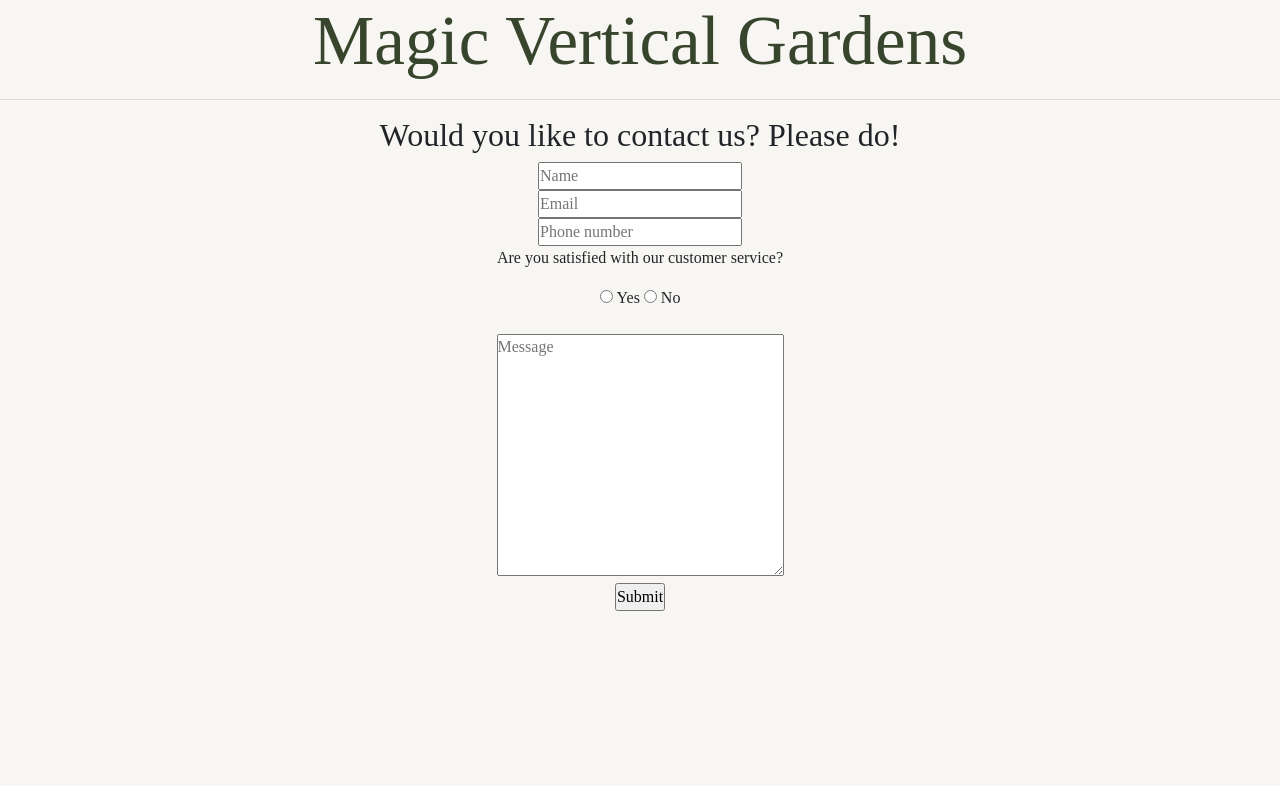
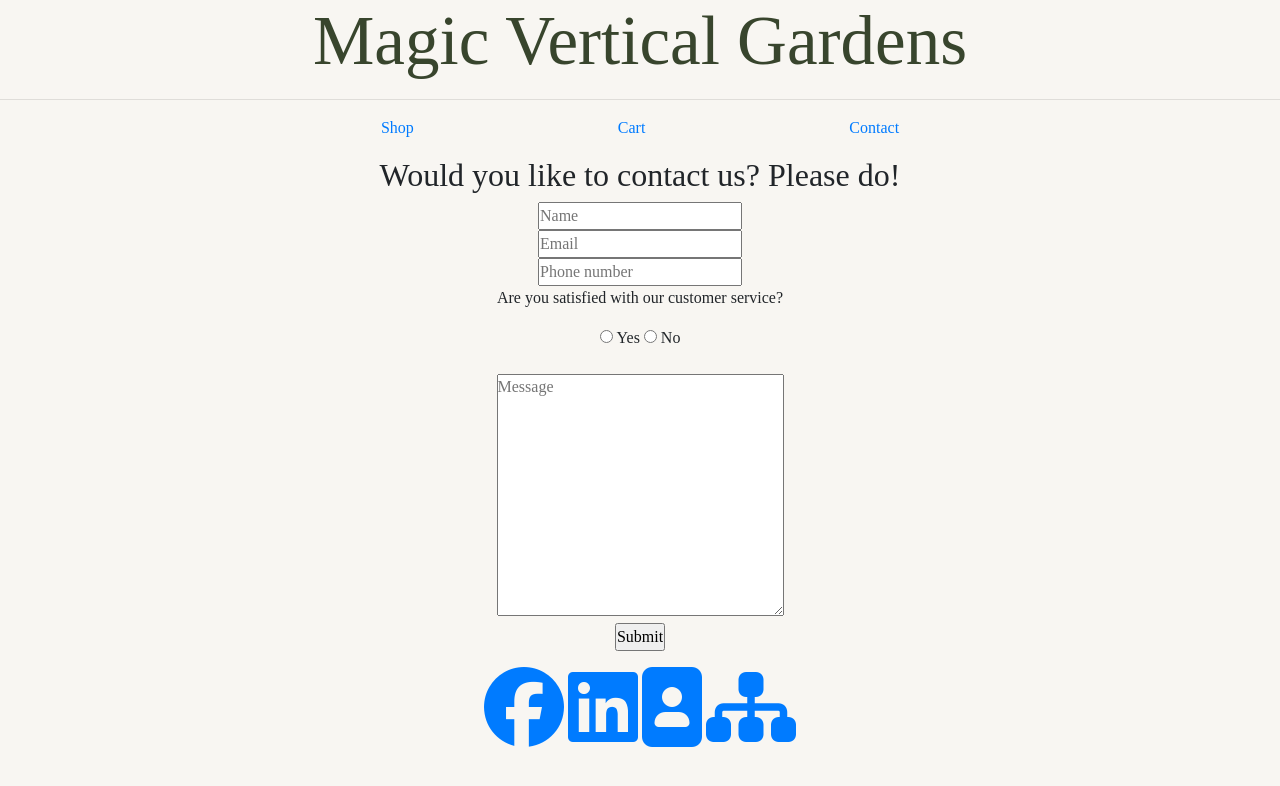
Before and after one commit to Kozmo2854/Kozmo2854.github.io, a plain HTML site: page contact.html in a window 1280 px wide. Drawn offline with nearby package versions, Linux system fonts and the light colour scheme.

Commit message:
Contact fixing

```diff
--- a/contact.html
+++ b/contact.html
@@ -5,6 +5,10 @@
     <title>Title</title>
 </head>
 <body>
+<div class="alert alert-success" id="success-alert">
+    <button type="button" class="close" data-dismiss="alert">x</button>
+    <strong> Thank you for your message, we appreciate it!</strong>
+</div>
 <div class="headingWrapper col-12 text-center">
     <h1 class='headingText'>Magic Vertical Gardens</h1>
 </div>
@@ -53,6 +57,12 @@
         </div>
     </div>
 </div>
+<div class="copyright justify-content-center text-center">
+    <a href="https://www.facebook.com/" target="blank" class="fab fa-facebook fa-5x"></a>
+    <a href="https://www.linkedin.com/in/jovan-zejnula-6a9500173/" target="blank" class="fab fa-linkedin fa-5x"></a>
+    <a href="assets/dokumentacija.pdf" target="blank" class="fas fa-portrait fa-5x"></a>
+    <a href="assets/sitemap.xml" target="blank" class="fa fa-sitemap fa-5x"></a>
+</div>
 
 <link rel="stylesheet" href="https://stackpath.bootstrapcdn.com/bootstrap/4.3.1/css/bootstrap.min.css"
       integrity="sha384-ggOyR0iXCbMQv3Xipma34MD+dH/1fQ784/j6cY/iJTQUOhcWr7x9JvoRxT2MZw1T" crossorigin="anonymous">
--- a/contact.js
+++ b/contact.js
@@ -1,20 +1,52 @@
 window.onload = function () {
+    $(".alert-success").hide();
+
+    getJSONdata(writeMenu,'menu');
+
+
     let inputs = ["Name", "Email", "Tel", "Radio", "Message"];
     $(".btnForm").click(function () {
-        let errors=[];
+        let errors = [];
         for (input of inputs) {
             errors.push(checkInputs(input));
         }
-        console.log(errors.length)
+        if(!errors.includes(1)){
+            $("#success-alert").fadeTo(2000, 500).slideUp(500, function() {
+                $("#success-alert").slideUp(500);
+            });
+        }
     })
 
     function checkInputs(inputName) {
-        console.log($(`.${inputName}`).val());
-        if (!$(`.${inputName}`).val() || (!$(`.${inputName}:checked`).length)) {
+        if ($(`.${inputName}`).val() == "" || (inputName == "Radio" && $(`.${inputName}:checked`).length == 0)) {
             $(`.displayError${inputName}`).show();
             return 1;
         } else {
             $(`.displayError${inputName}`).hide();
         }
     }
+
+    function writeMenu(data){
+        ispis='<ul>';
+        data.forEach(menuItem=>{
+            ispis+=`
+                <li>
+                    <a href="${menuItem.href}">${menuItem.naziv}</a>
+                </li>
+        `
+        })
+        ispis+="</ul>"
+        $('.menu').html(ispis);
+    }
+
+    function getJSONdata(callbackFunction, file){
+        $.ajax({
+            url:"assets/JSONfiles/" + file + ".json",
+            type:"JSON",
+            method:"GET",
+            success:function (data) {
+                callbackFunction(data);
+            }
+        })
+    }
 }
```
